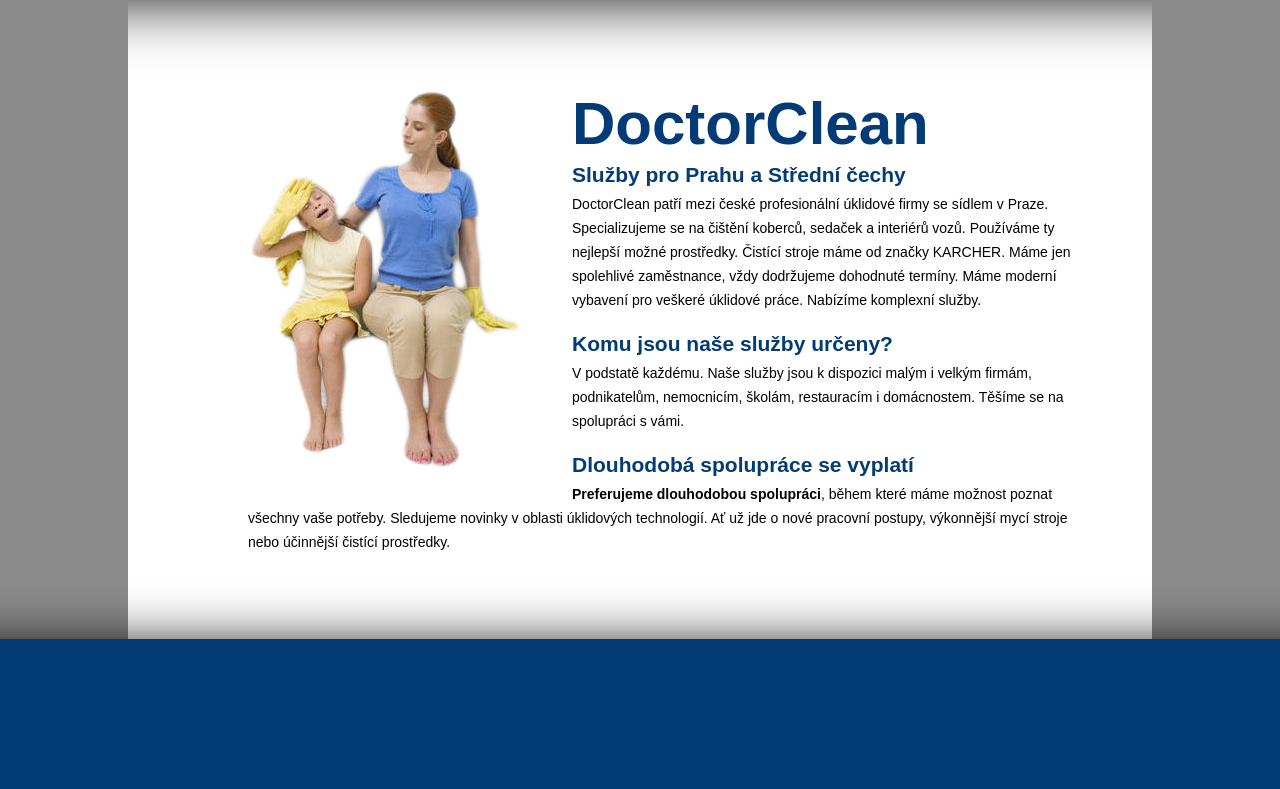
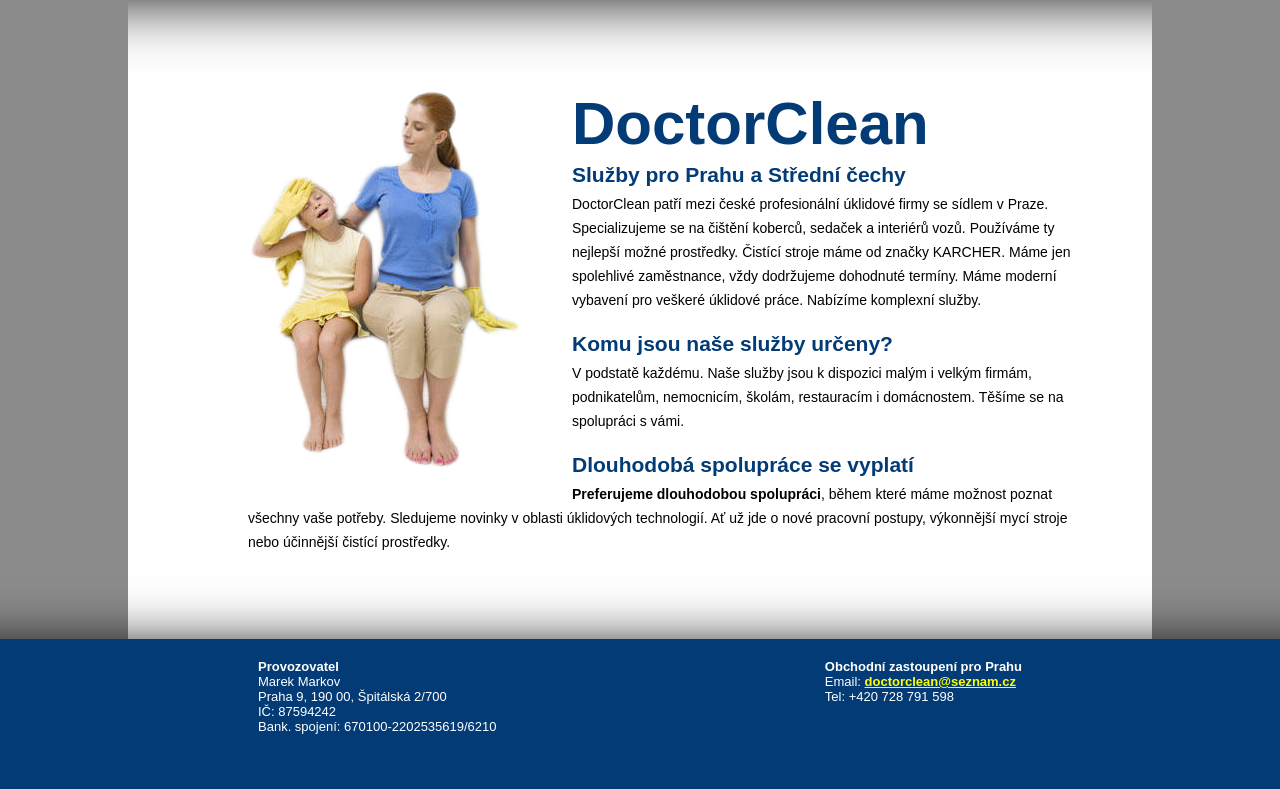
Before and after one commit to doomy/doctorclean, a PHP site: page / in a window 1280 px wide. Shown: the part 551-1340 px from the top of the page. Run offline with PHP 8.4, Linux system fonts and the light colour scheme.

Commit message:
Add footer information

```diff
--- a/css/main.css
+++ b/css/main.css
@@ -199,11 +199,35 @@ p {
     width: 100%;
     height: 150px;
     background-color: #023b76;
+    color: white;
+    font-size: 13px;
+}
+
+.footer a {
+    font-weight: bold;
+    color: #ff0;
 }
 
 .footer .footer-main-area {
     width: 1024px;
     margin: 0 auto;
+    text-align: center;
+}
+
+.footer .footer-main-area div {
+    padding-top: 20px;
+    text-align: left;
+    margin: 0 auto;
+}
+
+.footer .footer-main-area div.left-column {
+    padding-left: 130px;
+    float: left;
+}
+
+.footer .footer-main-area div.right-column {
+    padding-right: 130px;
+    float: right;
 }
 
 .footer .footer-main-area .left-column {}
--- a/index.php
+++ b/index.php
@@ -86,9 +86,19 @@
         <div class="footer">
             <div class="footer-main-area">
                 <div class="left-column">
+                    <strong>Provozovatel</strong> <br />
+                    Marek Markov <br />
+                    Praha 9, 190 00, Špitálská 2/700<br />
+                    IČ: 87594242<br />
+                    Bank. spojení: 670100-2202535619/6210
                 </div>
                 <div class="right-column">
+                    <strong>Obchodní zastoupení pro Prahu</strong><br />
+                    Email: <a href="mailto:doctorclean@seznam.cz">doctorclean@seznam.cz</a> <br />
+                    Tel: +420 728 791 598
                 </div>
+                <div class="clear">
+                </duv>
             </div>
         </div>
     </body>
```
